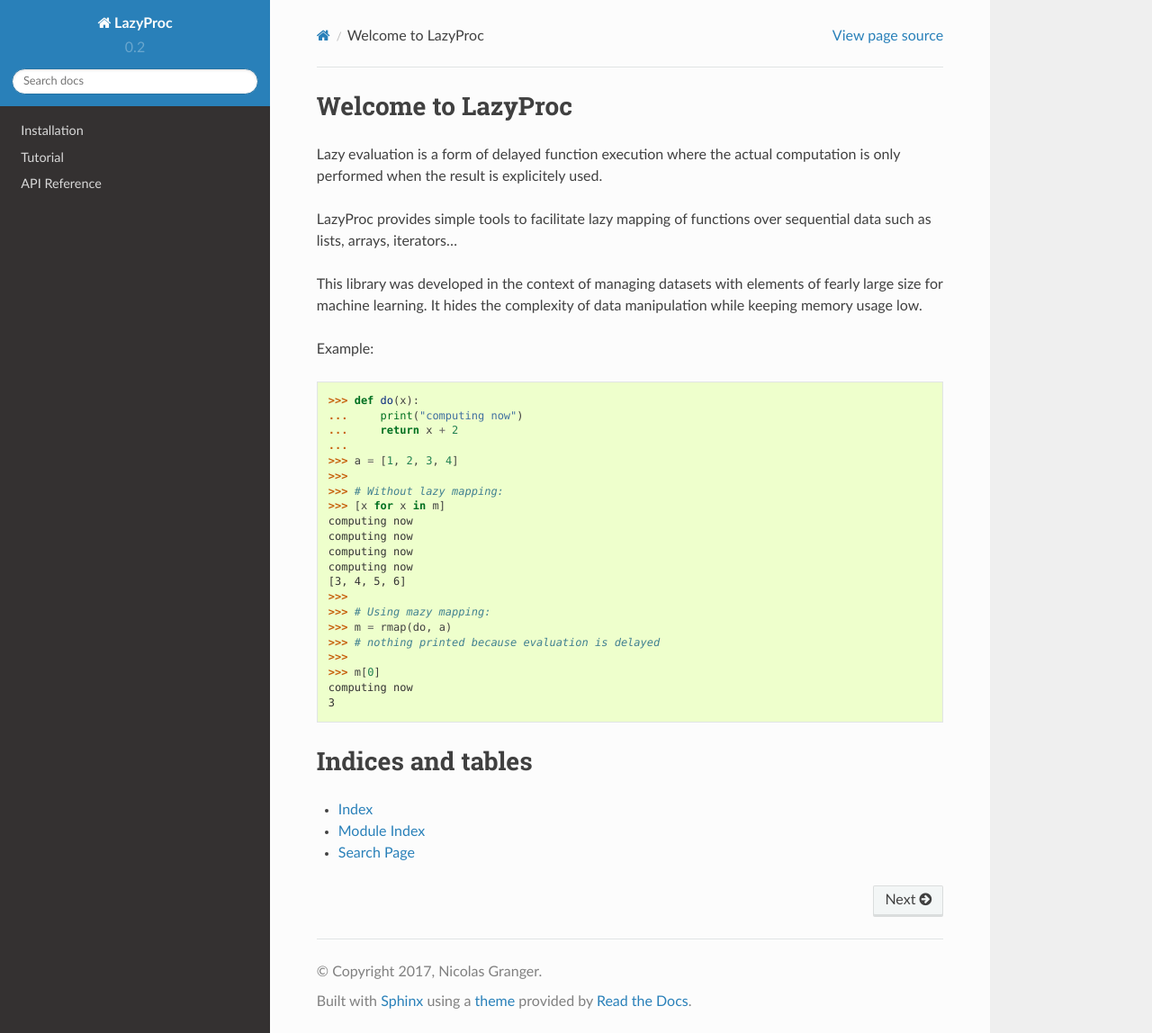
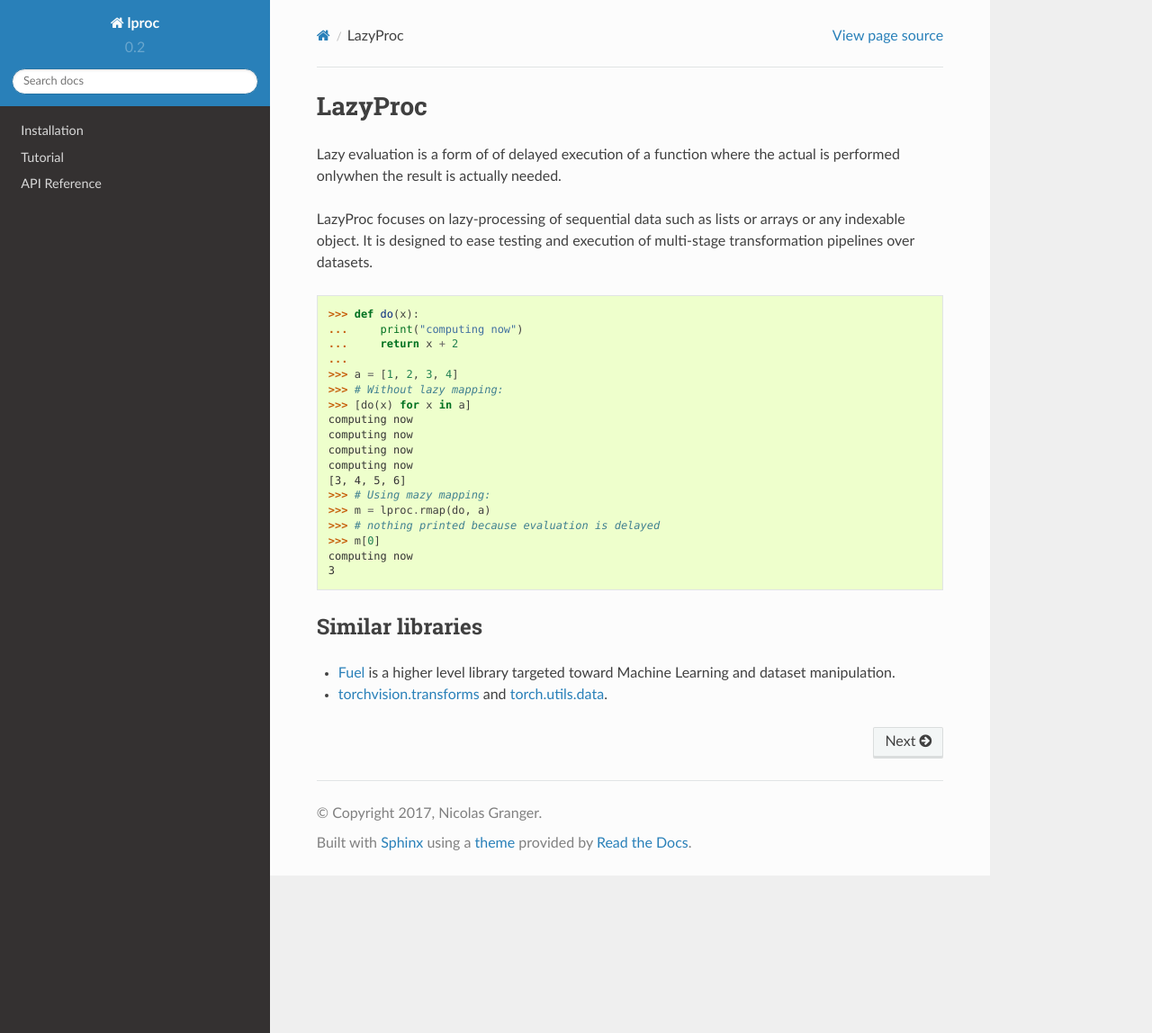
Before and after one commit to nlgranger/SeqTools, a Sphinx documentation site: the page built from docs/index.rst, in a window 1280 px wide and 1148 px high. Shown: the whole window at 90% size. Built offline with Sphinx 7.4.7 and the Read the Docs theme 2.0.0, drawn with Linux system fonts in a browser that asks for light colours.

```diff
--- a/docs/conf.py
+++ b/docs/conf.py
@@ -52,7 +52,7 @@ source_suffix = '.rst'
 master_doc = 'index'
 
 # General information about the project.
-project = 'LazyProc'
+project = 'lproc'
 copyright = '2017, Nicolas Granger'
 author = 'Nicolas Granger'
 
--- a/docs/index.rst
+++ b/docs/index.rst
@@ -1,56 +1,50 @@
-Welcome to LazyProc
-===================
+.. toctree::
+   :hidden:
+   :maxdepth: 3
 
-Lazy evaluation is a form of delayed function execution where the actual
-computation is only performed when the result is explicitely used.
+   installation
+   mapping
+   reference
 
-LazyProc provides simple tools to facilitate lazy mapping of functions over
-sequential data such as lists, arrays, iterators...
+.. testsetup::
 
-This library was developed in the context of managing datasets with elements of fearly
-large size for machine learning. It hides the complexity of data manipulation while
-keeping memory usage low.
+   import lproc
 
-Example:
 
-.. testsetup:: *
+LazyProc
+========
 
-   from lproc import rmap
+Lazy evaluation is a form of of delayed execution of a function where the
+actual is performed onlywhen the result is actually needed.
+
+LazyProc focuses on lazy-processing of sequential data such as lists or arrays
+or any indexable object. It is designed to ease testing and execution of
+multi-stage transformation pipelines over datasets.
 
 >>> def do(x):
 ...     print("computing now")
 ...     return x + 2
 ...
 >>> a = [1, 2, 3, 4]
->>>
 >>> # Without lazy mapping:
->>> [x for x in m]
+>>> [do(x) for x in a]
 computing now
 computing now
 computing now
 computing now
 [3, 4, 5, 6]
->>>
 >>> # Using mazy mapping:
->>> m = rmap(do, a)
+>>> m = lproc.rmap(do, a)
 >>> # nothing printed because evaluation is delayed
->>>
 >>> m[0]
 computing now
 3
 
 
-.. toctree::
-   :hidden:
-   :maxdepth: 2
+Similar libraries
+-----------------
 
-   installation
-   mapping
-   reference
-
-Indices and tables
-==================
-
-* :ref:`genindex`
-* :ref:`modindex`
-* :ref:`search`
+- `Fuel <http://fuel.readthedocs.io/en/latest>`_ is a higher level library
+  targeted toward Machine Learning and dataset manipulation.
+- `torchvision.transforms <http://pytorch.org/docs/master/torchvision/transforms.html>`_
+  and `torch.utils.data <http://pytorch.org/docs/master/data.html>`_.
--- a/docs/installation.rst
+++ b/docs/installation.rst
@@ -7,11 +7,11 @@ LazyProc can be installed from `PyPi <https://pypi.python.org/pypi/lproc>`_:
 
    pip install lproc
 
-but since it is still in its infancy, you may want to pull the latest modifications from
-the source repository instead:
+or from the source repository instead:
 
 .. code-block:: bash
 
    pip install git+https://github.com/nlgranger/LazyProc.git
 
-Or pick elements directly from the source code at https://github.com/nlgranger/LazyProc.
+Many elements are reusable independantly, you can take some directly from the
+source code at https://github.com/nlgranger/LazyProc.
--- a/lproc/__init__.py
+++ b/lproc/__init__.py
@@ -1,7 +1,9 @@
 from .mapping import rmap, rimap, rrmap
 from .serialization import SerializableFunc
-from .utils import subset, add_cache, AccessException, par_iter, chunk_load
+from .utils import AccessException, add_cache, chunk_load, collate, \
+    concatenate, par_iter, subset
 
 
 __all__ = ['rmap', 'rimap', 'rrmap', 'SerializableFunc',
-           'subset', 'add_cache', 'par_iter', 'chunk_load']
+           'subset', 'add_cache', 'concatenate', 'collate', 'par_iter',
+           'chunk_load']
```
Also changed, not shown: README.rst (+27 -28 lines), docs/mapping.rst (+5 -5 lines), docs/reference.rst (+32 -20 lines), .travis.yml, 3 other files.
